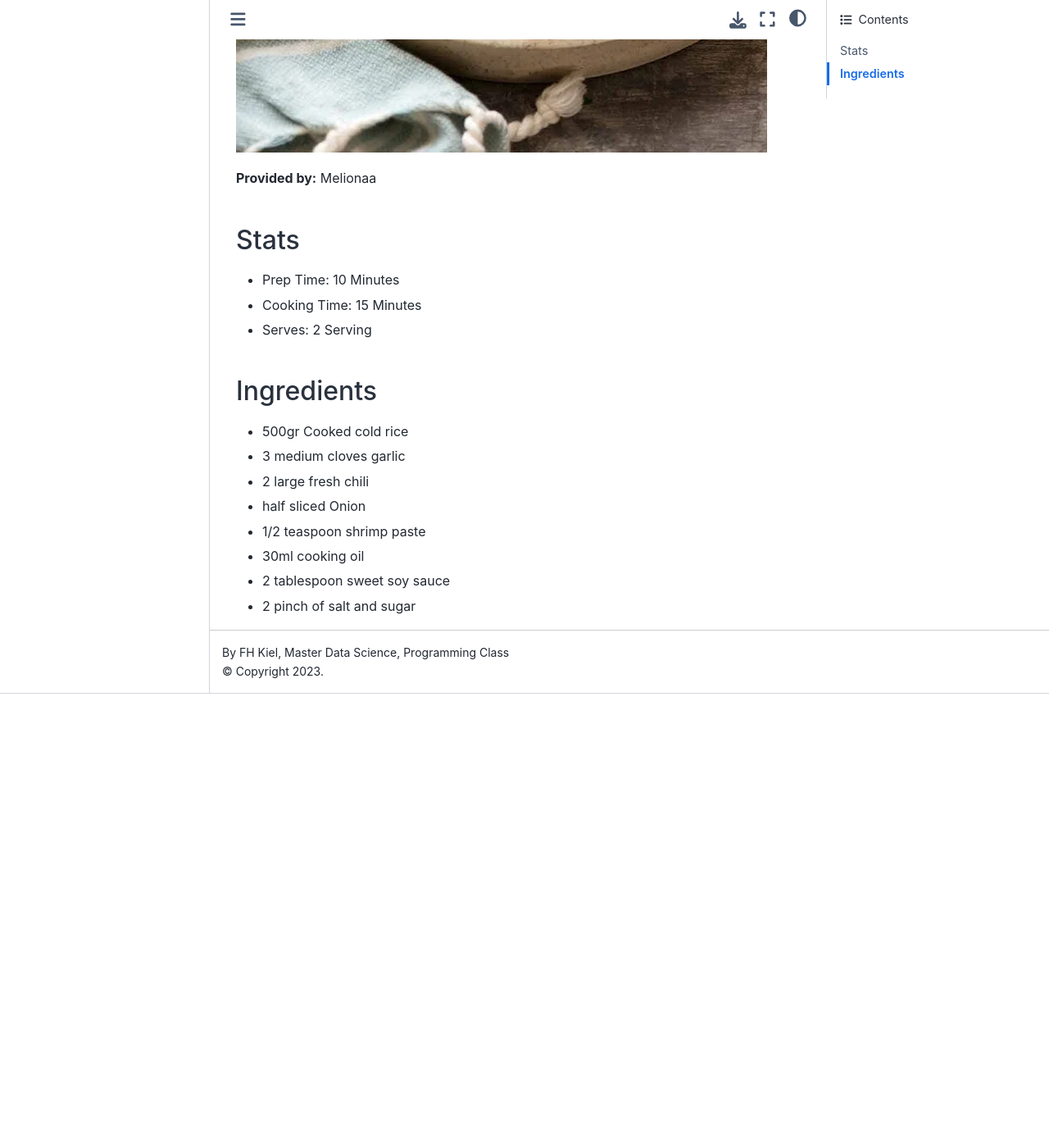
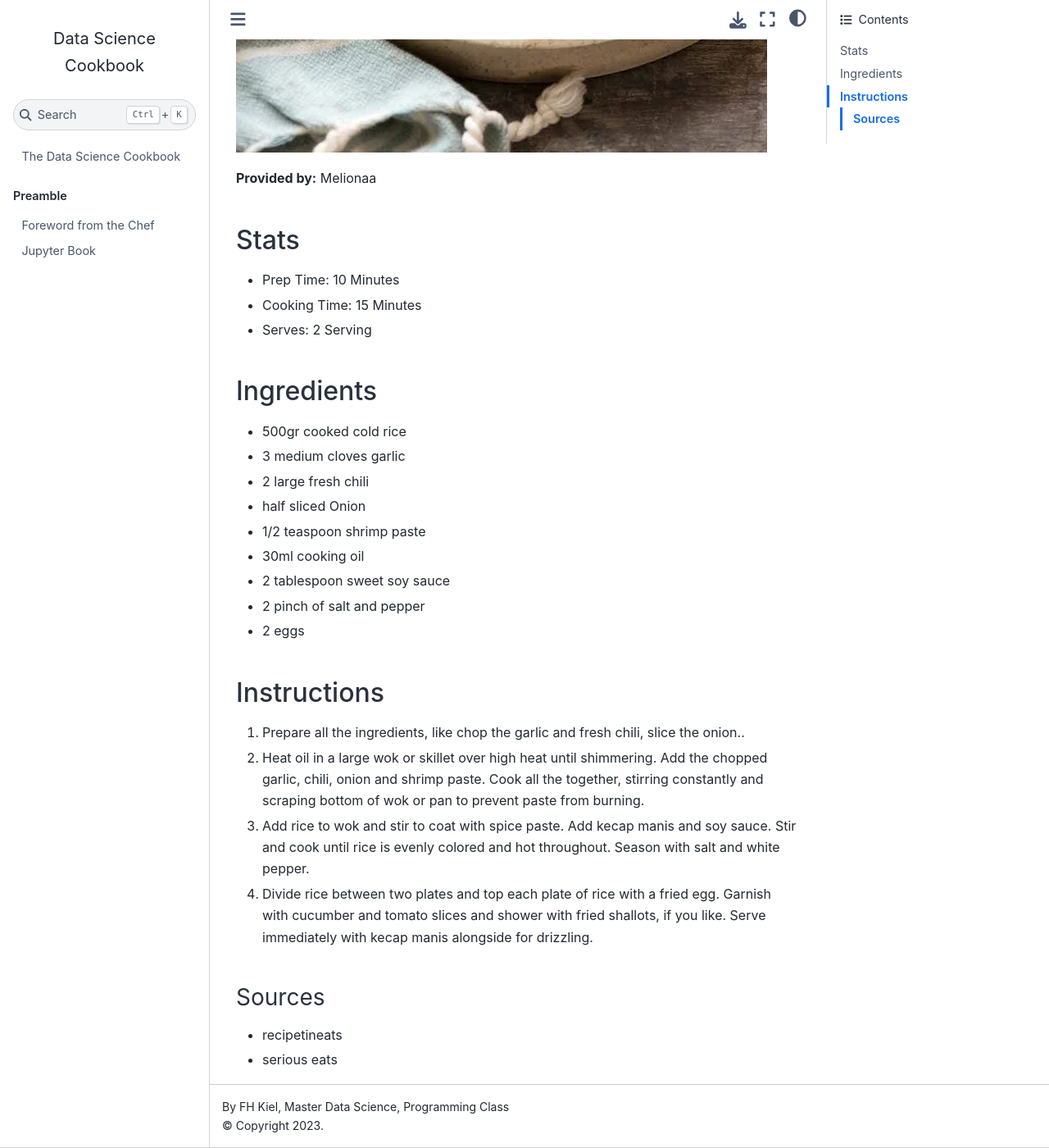
Before and after one commit to tillschwoerer/the-data-science-cookbook, a Jupyter Book: the page built from recipes/Nasi_Goreng.md, in a window 1280 px wide and 1400 px high, scrolled down 1213 px. Shown: the whole window at 82% size. Built offline with Jupyter Book 1.0.4 settings and Sphinx 7.4.7 and the Sphinx Book theme 1.1.4, drawn with Linux system fonts in a browser that asks for light colours; pages that are not in the unit, such as notebooks, are missing from menus; before the commit the page ends 2059 px from its top, so only the background shows below that.

Commit message:
add instructions and sources

```diff
--- a/recipes/Nasi_Goreng.md
+++ b/recipes/Nasi_Goreng.md
@@ -19,11 +19,26 @@
 - Serves: 2 Serving
 
 ## Ingredients
-- 500gr Cooked cold rice
+- 500gr cooked cold rice
 - 3 medium cloves garlic
 - 2 large fresh chili
 - half sliced Onion
 - 1/2 teaspoon shrimp paste
 - 30ml cooking oil
 - 2 tablespoon sweet soy sauce
-- 2 pinch of salt and sugar
+- 2 pinch of salt and pepper
+- 2 eggs
+
+
+## Instructions
+1. Prepare all the ingredients, like chop the garlic and fresh chili, slice the onion..
+
+2. Heat oil in a large wok or skillet over high heat until shimmering. Add the chopped garlic, chili, onion and shrimp paste. Cook all the together, stirring constantly and scraping bottom of wok or pan to prevent paste from burning.
+
+3. Add rice to wok and stir to coat with spice paste. Add kecap manis and soy sauce. Stir and cook until rice is evenly colored and hot throughout. Season with salt and white pepper.
+
+4. Divide rice between two plates and top each plate of rice with a fried egg. Garnish with cucumber and tomato slices and shower with fried shallots, if you like. Serve immediately with kecap manis alongside for drizzling.
+
+### Sources
+- recipetineats
+- serious eats
```
